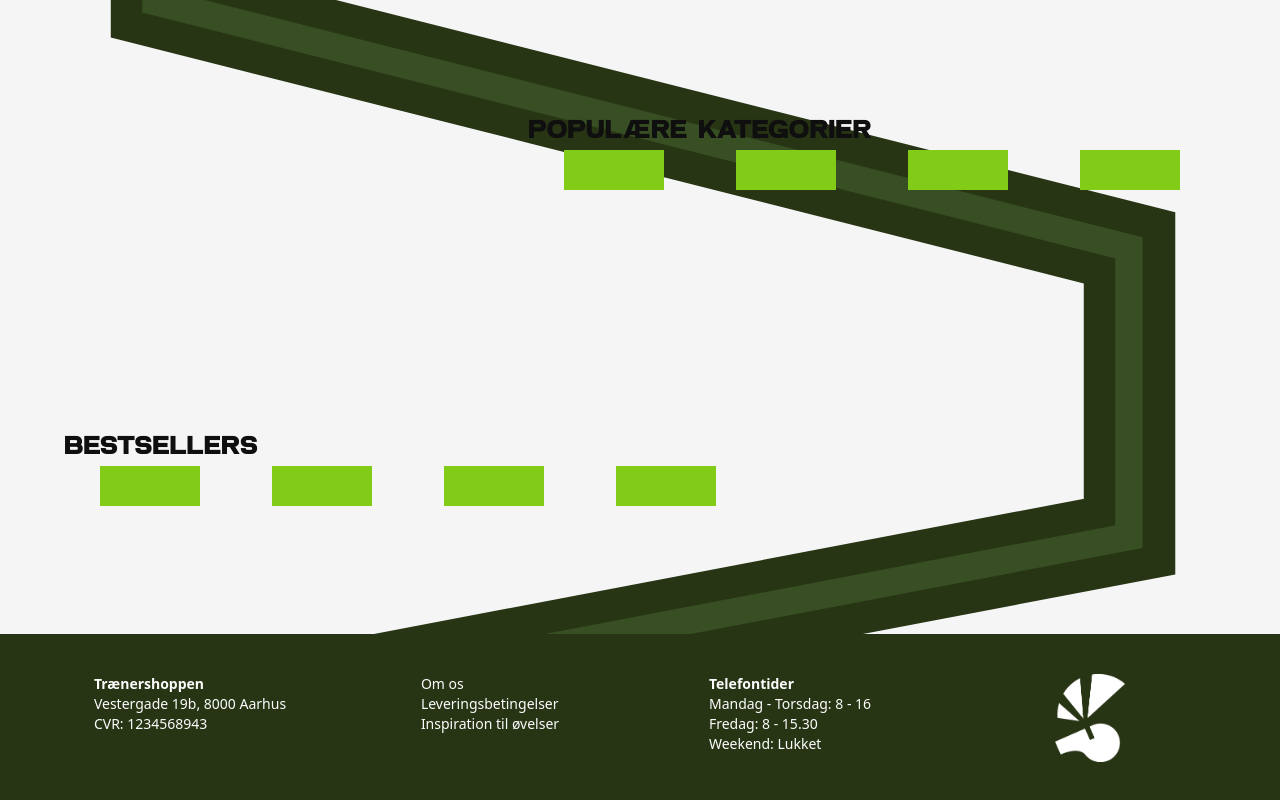
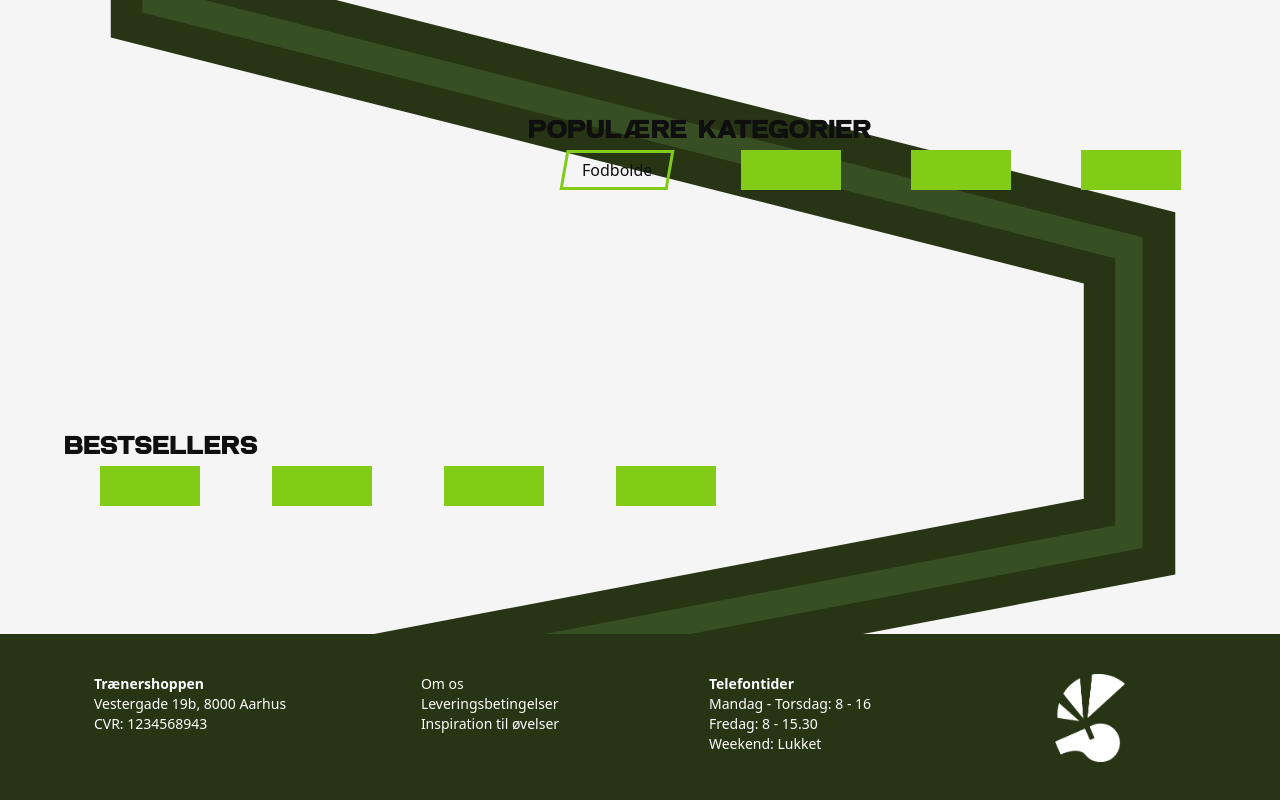
Before and after one commit to JValbjorn/traenershoppen, a Next.js app: page / in a window 1280 px wide. Shown: the part 1382-2182 px from the top of the page. Built offline with nearby package versions, Linux system fonts and the light colour scheme.

Commit message:
feat: add Parallellogram component for enhanced category display in Home

```diff
--- a/app/page.js
+++ b/app/page.js
@@ -5,6 +5,7 @@ import CTAButton from "@/components/CTAButton";
 import Fan from "@/components/Fan";
 import HomePageArch from "@/components/HomePageArch";
 import HomePageImage from "@/components/HomePageImage";
+import Parallellogram from "../components/Parallellogram";
 
 export default function Home() {
   const router = useRouter();
@@ -53,7 +54,7 @@ export default function Home() {
         <section className="col-span-2 col-start-2 flex flex-col w-full">
           <h2>POPULÆRE KATEGORIER</h2>
           <div className="flex flex-row justify-around w-full">
-            <div className="bg-light-green w-25 h-10"></div>
+          <Parallellogram text="Fodbolde" onClick={()=> router.push("/fodbold/bolde")}/>
             <div className="bg-light-green w-25 h-10"></div>
             <div className="bg-light-green w-25 h-10"></div>
             <div className="bg-light-green w-25 h-10"></div>
--- /dev/null
+++ b/components/Parallellogram.js
@@ -0,0 +1,13 @@
+export default function Parallellogram({text, onClick}) {
+    return (
+      <div className="skew-x-[-10deg] px-4 border-3 border-light-green ">
+
+        <button
+          onClick={onClick}
+          className="skew-x-10 w-full h-full text-center"
+        >
+          {text}
+        </button>
+      </div>
+    );
+}
```
